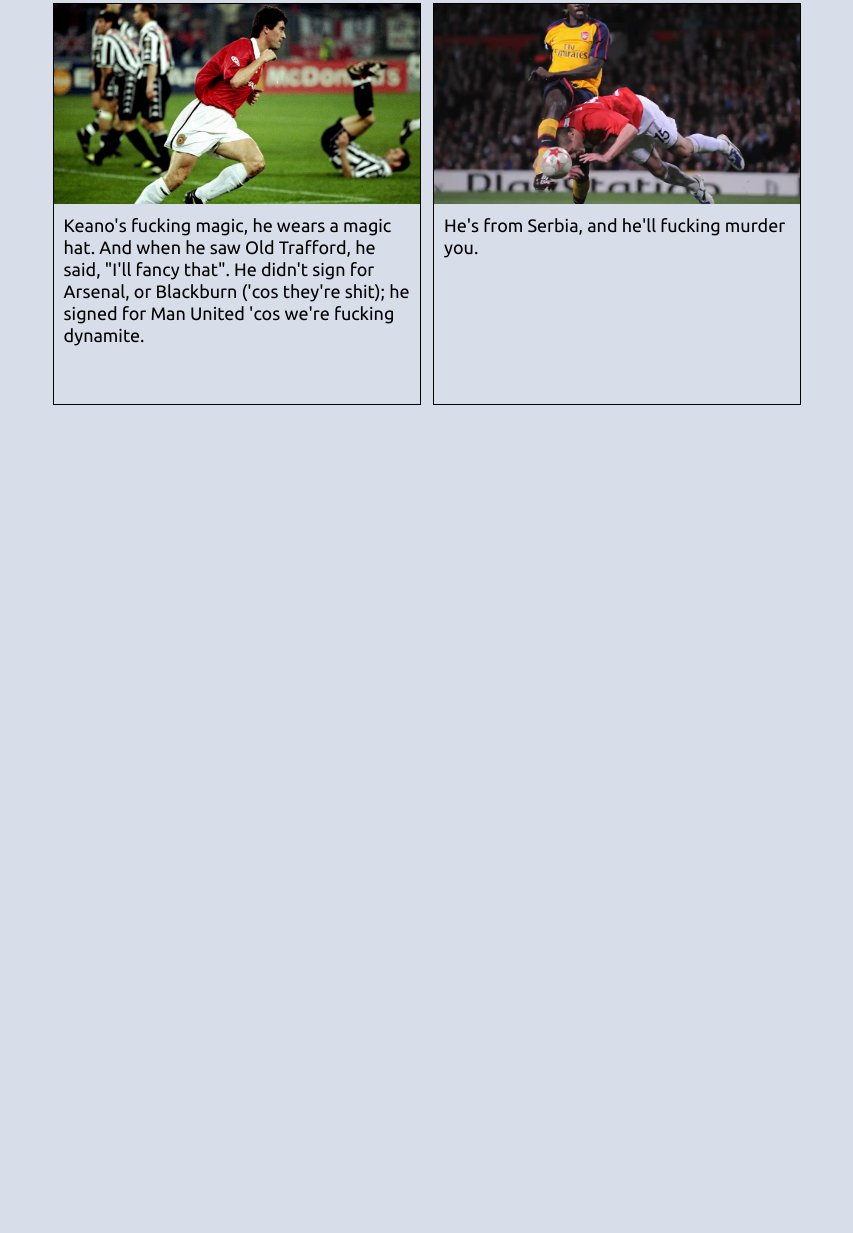
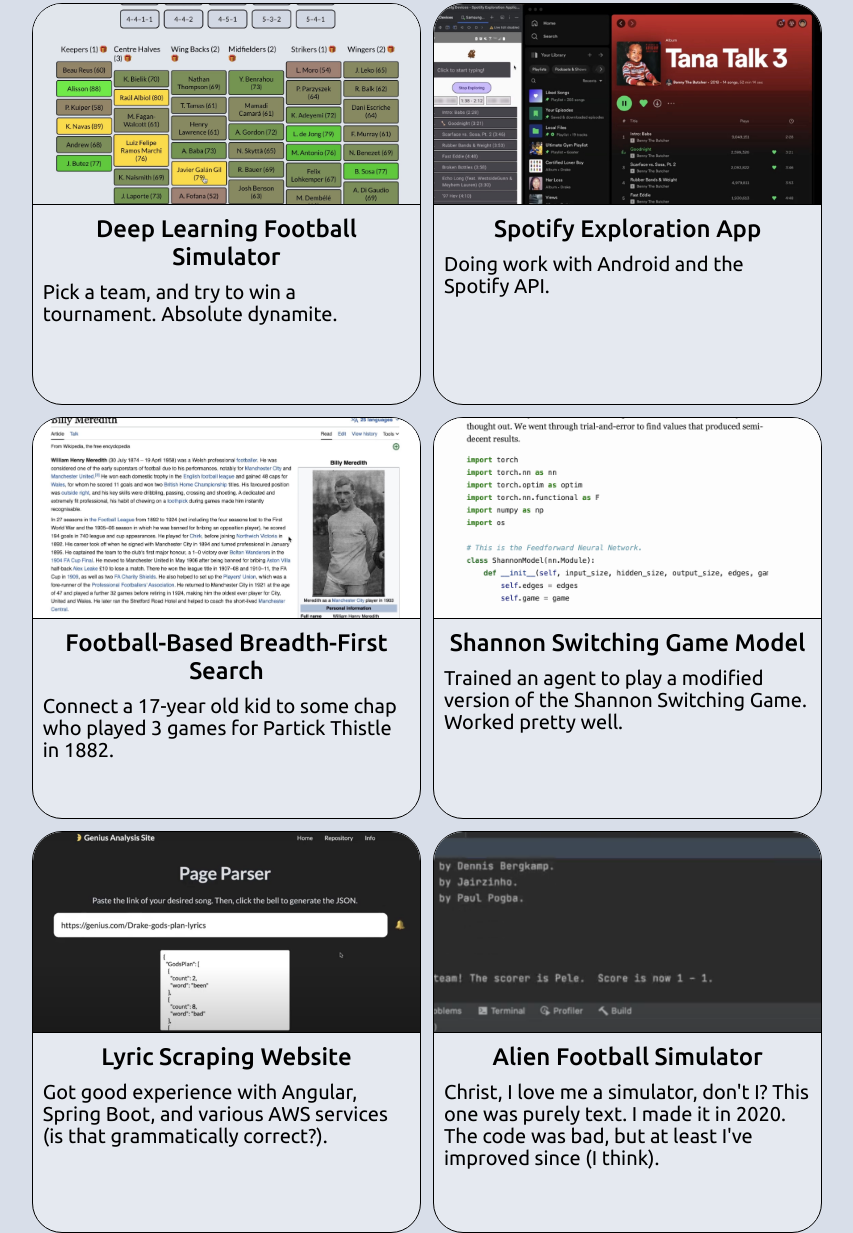
Before and after one commit to as9vd/as9vdSite, a plain HTML site: page as9vdSite.html in a window 1280 px wide. Shown: the part 847-2080 px from the top of the page, without its empty margins (213-1066 px from the left). Before the commit the page ends 1252 px from the top, so only its background shows below. Drawn offline with Linux system fonts and the light colour scheme.

Commit message:
Finished the Card things, now need to deal w/ weird font/zoom-out issues.

```diff
--- a/as9vdSite.css
+++ b/as9vdSite.css
@@ -54,7 +54,7 @@
     flex-direction: column;
     align-items: center;
     gap: 1.2rem;
-    width: 90%;
+    width: 95%;
 }
 
 .project-row {
@@ -105,21 +105,38 @@
     flex-direction: column;
     align-items: center;
     height: 40rem;
+    border-radius: 3rem;
+    overflow: hidden;
+    background-color: #E5E9F0;
 }
 
 .project-img {
     width: 100%;
     height: 50%;
     object-fit: cover;
+    border: 0.15rem solid black;
+    border-top: 0rem;
 }
 
 .project-paragraph {
     width: 100%;
     height: 50%;
-    font-size: 1.8rem;
+    font-size: 2.0rem;
     line-height: 2.2rem;
+    background-color: inherit;
 }
 
 .project-paragraph-container {
     margin: 1rem;
+    display: flex;
+    flex-direction: column;
+    gap: 1rem;
+    background-color: inherit;
 }
+
+.project-header {
+    font-size: 2.4rem;
+    font-weight: 500;
+    text-align: center;
+    background-color: inherit;
+}
--- a/as9vdSite.html
+++ b/as9vdSite.html
@@ -9,7 +9,7 @@
 <div class="document-div">
     <div class="container">
         <h1 class="name-header">Asad Shamsiev
-            <img src="Media/Octopus.svg" alt="Octopus" class="big-icon">
+            <img src="Media/SVG/Octopus.svg" alt="Octopus" class="big-icon">
         </h1>
         <div class="img-row">
             <img class="circular-img" src="Media/Best.jpeg">
@@ -57,24 +57,57 @@
                 neat, and it shows how I approach complex, open-ended problems.
             </p>
             <div class="projects-container">
-
                 <div class="project-row">
-
                     <div class="project-card">
-                        <img src="Media/Keane.jpeg" class="project-img">
+                        <img src="Media/SimulatorGame.jpeg" class="project-img">
                         <div class="project-paragraph-container">
-                            <p class="project-paragraph">Keano's fucking magic, he wears a magic hat. And when he saw
-                                Old
-                                Trafford, he said, "I'll fancy
-                                that". He didn't sign for Arsenal, or Blackburn ('cos they're shit); he signed for Man
-                                United
-                                'cos we're fucking dynamite.</p>
+                            <h1 class="project-header">Deep Learning Football Simulator</h1>
+                            <p class="project-paragraph">Pick a team, and try to win a tournament. Absolute dynamite.
+                            </p>
                         </div>
                     </div>
                     <div class="project-card">
-                        <img src="Media/Vidic.webp" class="project-img">
+                        <img src="Media/ExplorationApp.jpeg" class="project-img">
                         <div class="project-paragraph-container">
-                            <p class="project-paragraph">He's from Serbia, and he'll fucking murder you.</p>
+                            <h1 class="project-header">Spotify Exploration App</h1>
+                            <p class="project-paragraph">Doing work with Android and the Spotify API.</p>
+                        </div>
+                    </div>
+                </div>
+                <div class="project-row">
+                    <div class="project-card">
+                        <img src="Media/BFS.jpeg" class="project-img">
+                        <div class="project-paragraph-container">
+                            <h1 class="project-header">Football-Based Breadth-First Search</h1>
+                            <p class="project-paragraph">Connect a 17-year old kid to some chap who played 3 games for
+                                Partick Thistle in 1882.</p>
+                        </div>
+                    </div>
+                    <div class="project-card">
+                        <img src="Media/SSG.jpeg" class="project-img">
+                        <div class="project-paragraph-container">
+                            <h1 class="project-header">Shannon Switching Game Model</h1>
+                            <p class="project-paragraph">Trained an agent to play a modified version of the Shannon
+                                Switching Game. Worked pretty well.</p>
+                        </div>
+                    </div>
+                </div>
+                <div class="project-row">
+                    <div class="project-card">
+                        <img src="Media/GeniusScraper.jpeg" class="project-img">
+                        <div class="project-paragraph-container">
+                            <h1 class="project-header">Lyric Scraping Website</h1>
+                            <p class="project-paragraph">Got good experience with Angular, Spring Boot, and various AWS
+                                services (is that grammatically correct?).</p>
+                        </div>
+                    </div>
+                    <div class="project-card">
+                        <img src="Media/TextSimulator.png" class="project-img">
+                        <div class="project-paragraph-container">
+                            <h1 class="project-header">Alien Football Simulator</h1>
+                            <p class="project-paragraph">Christ, I love me a simulator, don't I? This one was purely
+                                text. I made it in 2020. The code was bad, but at least I've improved since (I think).
+                            </p>
                         </div>
                     </div>
                 </div>
```
Also changed, not shown: Media/BFS.jpeg (added), Media/BFS.png (added), Media/ExplorationApp.jpeg (added), Media/GeniusScraper.jpeg (added), Media/SSG.jpeg (added), Media/SVG/Alien.svg (renamed from Media/Alien.svg), Media/SVG/Android.svg (renamed from Media/Android.svg), Media/SVG/Cup.svg (renamed from Media/Cup.svg), Media/SVG/JS.svg (renamed from Media/JS.svg), Media/SVG/Java.svg (renamed from Media/Java.svg), Media/SVG/Kotlin.svg (renamed from Media/Kotlin.svg), Media/SVG/Octopus.svg (renamed from Media/Octopus.svg), Media/SVG/Python.svg (renamed from Media/Python.svg), Media/SVG/TS.svg (renamed from Media/TS.svg), 3 more files.
